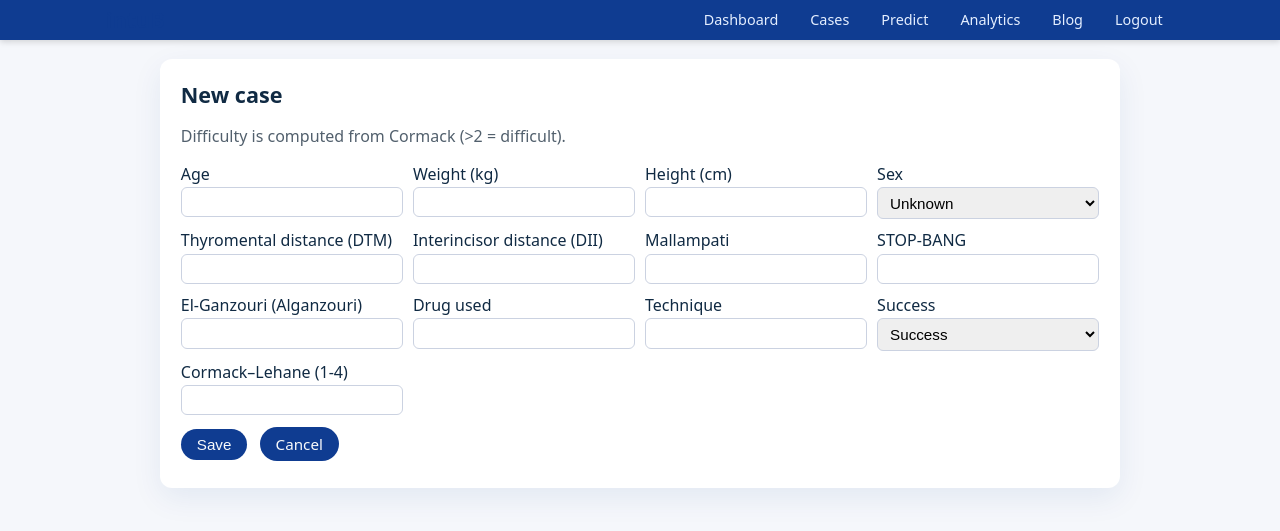
After one commit to jackon69/IntuB, a Flask app: page /case/new in a window 1280 px wide. The commit adds this page. Shown: the top 531 px of the page. Run offline with Flask 3, Linux system fonts and the light colour scheme; a user stored in the database is signed in.

Commit message:
Add logged-in case list and public prediction access

```diff
--- a/app/ml.py
+++ b/app/ml.py
@@ -116,7 +116,7 @@ def _synthetic_seed(n: int = 300, random_state: int = 42) -> Tuple[np.ndarray, n
       age/weight/dtm/dii (Gaussian) -> risk score
       -> Alganzouri, Mallampati, StopBang correlated
       -> Cormack correlated
-      -> difficult = (Cormack >= 3)
+      -> difficult = (Cormack > 2)
     """
     rng = np.random.default_rng(random_state)
 
@@ -154,7 +154,7 @@ def _synthetic_seed(n: int = 300, random_state: int = 42) -> Tuple[np.ndarray, n
     # Cormack-Lehane 1-4 correlated with latent + alg/mall (stronger signal)
     cormack = np.clip(np.round(2.0 + 0.90 * latent + 0.20 * (alg - 6) + 0.40 * (mall - 2) + rng.normal(0, 0.3, n)), 1, 4)
 
-    difficult = (cormack >= 3).astype(float)
+    difficult = (cormack > 2).astype(float)
 
     # Feature vector as in build_feature_vector
     X = np.column_stack([
--- a/app/routes.py
+++ b/app/routes.py
@@ -1,4 +1,5 @@
 import numpy as np
+from types import SimpleNamespace
 from flask import Blueprint, render_template, redirect, url_for, request, flash, abort
 from flask_login import login_required, current_user, login_user, logout_user
 
@@ -36,13 +37,16 @@ def landing():
 # DASHBOARD
 # ------------------------------------------------------
 @bp.route("/dashboard")
-@login_required
 def dashboard():
-    records = (
-        IntubationRecord.query
-        .order_by(IntubationRecord.created_at.desc())
-        .all()
-    )
+    if current_user.is_authenticated:
+        records = (
+            IntubationRecord.query
+            .filter_by(operator_id=current_user.id)
+            .order_by(IntubationRecord.created_at.desc())
+            .all()
+        )
+    else:
+        records = []
 
     pending = [r for r in records if (r.cormack is None or r.difficult_binary is None)]
     completed = [r for r in records if (r.cormack is not None and r.difficult_binary is not None)]
@@ -69,6 +73,21 @@ def dashboard():
         difficulty_rate=difficulty_rate,
         success_rate=success_rate,
     )
+
+
+# ------------------------------------------------------
+# CASE LIST (logged-in only)
+# ------------------------------------------------------
+@bp.route("/cases")
+@login_required
+def case_list():
+    records = (
+        IntubationRecord.query
+        .filter_by(operator_id=current_user.id)
+        .order_by(IntubationRecord.created_at.desc())
+        .all()
+    )
+    return render_template("cases.html", records=records)
 
 
 # ------------------------------------------------------
@@ -116,7 +135,6 @@ def register():
 # PREDICT (and optionally SAVE as PENDING CASE)
 # ------------------------------------------------------
 @bp.route("/predict", methods=["GET", "POST"])
-@login_required
 def predict():
     """
     GET: show input form
@@ -133,8 +151,7 @@ def predict():
             model, _ = train_logistic_model(min_samples=20)
 
             # Build an in-memory record-like object (not saved unless user chooses)
-            dummy = IntubationRecord(
-                operator_id=current_user.id,
+            dummy = SimpleNamespace(
                 age=int(request.form.get("age")),
                 weight=float(request.form.get("weight")),
                 height=float(request.form.get("height") or 0),
@@ -155,6 +172,16 @@ def predict():
             action = request.form.get("action", "predict")
 
             if action == "save":
+                if not current_user.is_authenticated:
+                    flash("Login required to save a pending case.", "warning")
+                    return render_template(
+                        "predict.html",
+                        probability=proba,
+                        difficult=difficult_pred,
+                        threshold=DIFFICULT_THRESHOLD,
+                        saved_record_id=None,
+                        error=err,
+                    )
                 # Save as pending: outcomes are NULL until the clinician completes later
                 rec = IntubationRecord(
                     operator_id=current_user.id,
@@ -215,9 +242,8 @@ def complete_case(record_id: int):
         cormack_raw = request.form.get("cormack", "").strip()
         rec.cormack = int(cormack_raw) if cormack_raw else None
 
-        # difficult_binary: default is "0" in the form
-        diff_raw = request.form.get("difficult_binary", "0")
-        rec.difficult_binary = True if diff_raw == "1" else False
+        # standardize difficulty from Cormack (>2 = difficult)
+        rec.difficult_binary = (rec.cormack > 2) if rec.cormack is not None else None
 
         db.session.commit()
         flash("Case completed and added to training dataset.", "success")
@@ -227,10 +253,84 @@ def complete_case(record_id: int):
 
 
 # ------------------------------------------------------
+# CREATE / EDIT A FULL RECORD (no prediction)
+# ------------------------------------------------------
+def _float_or_none(value: str | None) -> float | None:
+    if value is None:
+        return None
+    value = value.strip()
+    return float(value) if value else None
+
+
+def _int_or_none(value: str | None) -> int | None:
+    if value is None:
+        return None
+    value = value.strip()
+    return int(value) if value else None
+
+
+@bp.route("/case/new", methods=["GET", "POST"])
+@login_required
+def new_case():
+    if request.method == "POST":
+        rec = IntubationRecord(
+            operator_id=current_user.id,
+            age=int(request.form.get("age")),
+            weight=float(request.form.get("weight")),
+            height=_float_or_none(request.form.get("height")),
+            sex=request.form.get("sex") or None,
+            dtm=_float_or_none(request.form.get("dtm")),
+            dii=_float_or_none(request.form.get("dii")),
+            mallampati=_int_or_none(request.form.get("mallampati")),
+            stop_bang=_int_or_none(request.form.get("stop_bang")),
+            alganzouri=_int_or_none(request.form.get("alganzouri")),
+            drug_used=request.form.get("drug_used") or None,
+            technique=request.form.get("technique") or None,
+            success=True if request.form.get("success") == "1" else False,
+            cormack=_int_or_none(request.form.get("cormack")),
+        )
+        rec.difficult_binary = (rec.cormack > 2) if rec.cormack is not None else None
+        db.session.add(rec)
+        db.session.commit()
+        flash("Case saved.", "success")
+        return redirect(url_for("main.dashboard"))
+
+    return render_template("case_form.html", rec=None)
+
+
+@bp.route("/case/<int:record_id>/edit", methods=["GET", "POST"])
+@login_required
+def edit_case(record_id: int):
+    rec = IntubationRecord.query.get(record_id)
+    if not rec or rec.operator_id != current_user.id:
+        abort(404)
+
+    if request.method == "POST":
+        rec.age = int(request.form.get("age"))
+        rec.weight = float(request.form.get("weight"))
+        rec.height = _float_or_none(request.form.get("height"))
+        rec.sex = request.form.get("sex") or None
+        rec.dtm = _float_or_none(request.form.get("dtm"))
+        rec.dii = _float_or_none(request.form.get("dii"))
+        rec.mallampati = _int_or_none(request.form.get("mallampati"))
+        rec.stop_bang = _int_or_none(request.form.get("stop_bang"))
+        rec.alganzouri = _int_or_none(request.form.get("alganzouri"))
+        rec.drug_used = request.form.get("drug_used") or None
+        rec.technique = request.form.get("technique") or None
+        rec.success = True if request.form.get("success") == "1" else False
+        rec.cormack = _int_or_none(request.form.get("cormack"))
+        rec.difficult_binary = (rec.cormack > 2) if rec.cormack is not None else None
+        db.session.commit()
+        flash("Case updated.", "success")
+        return redirect(url_for("main.dashboard"))
+
+    return render_template("case_form.html", rec=rec)
+
+
+# ------------------------------------------------------
 # ANALYTICS (LOG-REG + optional NN + LOSS SURFACE)
 # ------------------------------------------------------
 @bp.route("/analytics")
-@login_required
 def analytics():
     log_metrics = None
     nn_metrics = None
@@ -385,13 +485,11 @@ def _blog_posts():
 
 
 @bp.route("/blog")
-@login_required
 def blog():
     return render_template("blog.html", posts=_blog_posts())
 
 
 @bp.route("/blog/<slug>")
-@login_required
 def blog_post(slug: str):
     posts = {p["slug"]: p for p in _blog_posts()}
     post = posts.get(slug)
@@ -410,7 +508,7 @@ def blog_post(slug: str):
             },
             {
                 "h": "Cormack–Lehane and what it means operationally",
-                "p": "Cormack–Lehane grading is a pragmatic proxy of laryngeal view. Grades 3–4 often correlate with increased attempts and need for adjuncts. In this project, the binary outcome “difficult” is defined as Cormack > 3 (i.e., grade 4) unless you later choose to broaden that threshold.",
+                "p": "Cormack–Lehane grading is a pragmatic proxy of laryngeal view. Grades 3–4 often correlate with increased attempts and need for adjuncts. In this project, the binary outcome “difficult” is defined as Cormack > 2 (i.e., grades 3–4).",
                 "img": "blog/cormack_scale.jpg",
                 "caption": "Cormack–Lehane grading (add your own diagram image here).",
             },
--- a/app/templates/base.html
+++ b/app/templates/base.html
@@ -18,12 +18,17 @@
     <div class="navbar-right">
       {% if current_user.is_authenticated %}
         <a class="nav-link" href="{{ url_for('main.dashboard') }}">Dashboard</a>
+        <a class="nav-link" href="{{ url_for('main.case_list') }}">Cases</a>
         <a class="nav-link" href="{{ url_for('main.predict') }}">Predict</a>
         <a class="nav-link" href="{{ url_for('main.analytics') }}">Analytics</a>
         <a class="nav-link" href="{{ url_for('main.blog') }}">Blog</a>
         <a class="nav-link" href="{{ url_for('main.logout') }}">Logout</a>
       {% else %}
         <a class="nav-link" href="{{ url_for('main.landing') }}">Home</a>
+        <a class="nav-link" href="{{ url_for('main.dashboard') }}">Dashboard</a>
+        <a class="nav-link" href="{{ url_for('main.predict') }}">Predict</a>
+        <a class="nav-link" href="{{ url_for('main.analytics') }}">Analytics</a>
+        <a class="nav-link" href="{{ url_for('main.blog') }}">Blog</a>
         <a class="nav-link" href="{{ url_for('main.login') }}">Login</a>
         <a class="nav-link" href="{{ url_for('main.register') }}">Register</a>
       {% endif %}
--- /dev/null
+++ b/app/templates/case_form.html
@@ -0,0 +1,79 @@
+{% extends "base.html" %}
+{% block content %}
+
+<h2>{% if rec %}Edit case{% else %}New case{% endif %}</h2>
+<p style="color:#52606d;">Difficulty is computed from Cormack (>2 = difficult).</p>
+
+<form method="post">
+  <div style="display:grid;grid-template-columns:repeat(auto-fit,minmax(180px,1fr));gap:10px;">
+    <div>
+      <label>Age</label>
+      <input name="age" type="number" value="{{ request.form.get('age', rec.age if rec else '') }}">
+    </div>
+    <div>
+      <label>Weight (kg)</label>
+      <input name="weight" type="number" step="0.1" value="{{ request.form.get('weight', rec.weight if rec else '') }}">
+    </div>
+    <div>
+      <label>Height (cm)</label>
+      <input name="height" type="number" step="0.1" value="{{ request.form.get('height', rec.height if rec else '') }}">
+    </div>
+    <div>
+      <label>Sex</label>
+      {% set sex_val = request.form.get('sex', rec.sex if rec else '') %}
+      <select name="sex">
+        <option value="" {% if not sex_val %}selected{% endif %}>Unknown</option>
+        <option value="M" {% if sex_val == 'M' %}selected{% endif %}>Male</option>
+        <option value="F" {% if sex_val == 'F' %}selected{% endif %}>Female</option>
+        <option value="O" {% if sex_val == 'O' %}selected{% endif %}>Other</option>
+      </select>
+    </div>
+    <div>
+      <label>Thyromental distance (DTM)</label>
+      <input name="dtm" type="number" step="0.1" value="{{ request.form.get('dtm', rec.dtm if rec else '') }}">
+    </div>
+    <div>
+      <label>Interincisor distance (DII)</label>
+      <input name="dii" type="number" step="0.1" value="{{ request.form.get('dii', rec.dii if rec else '') }}">
+    </div>
+    <div>
+      <label>Mallampati</label>
+      <input name="mallampati" type="number" min="0" max="4" value="{{ request.form.get('mallampati', rec.mallampati if rec else '') }}">
+    </div>
+    <div>
+      <label>STOP-BANG</label>
+      <input name="stop_bang" type="number" min="0" max="8" value="{{ request.form.get('stop_bang', rec.stop_bang if rec else '') }}">
+    </div>
+    <div>
+      <label>El-Ganzouri (Alganzouri)</label>
+      <input name="alganzouri" type="number" min="0" max="12" value="{{ request.form.get('alganzouri', rec.alganzouri if rec else '') }}">
+    </div>
+    <div>
+      <label>Drug used</label>
+      <input name="drug_used" type="text" value="{{ request.form.get('drug_used', rec.drug_used if rec else '') }}">
+    </div>
+    <div>
+      <label>Technique</label>
+      <input name="technique" type="text" value="{{ request.form.get('technique', rec.technique if rec else '') }}">
+    </div>
+    <div>
+      <label>Success</label>
+      {% set success_val = request.form.get('success', '1' if rec and rec.success else '0' if rec else '1') %}
+      <select name="success">
+        <option value="1" {% if success_val == '1' %}selected{% endif %}>Success</option>
+        <option value="0" {% if success_val == '0' %}selected{% endif %}>Failure</option>
+      </select>
+    </div>
+    <div>
+      <label>Cormack–Lehane (1-4)</label>
+      <input name="cormack" type="number" min="1" max="4" value="{{ request.form.get('cormack', rec.cormack if rec else '') }}">
+    </div>
+  </div>
+
+  <p style="margin-top:12px;">
+    <button class="btn btn-primary" type="submit">Save</button>
+    <a class="btn" style="margin-left:8px;" href="{{ url_for('main.dashboard') }}">Cancel</a>
+  </p>
+</form>
+
+{% endblock %}
```
Also changed, not shown: app/templates/cases.html (added, +49 -0 lines), app/templates/dashboard.html (+14 -3 lines), app/templates/predict.html (+6 -6 lines).
